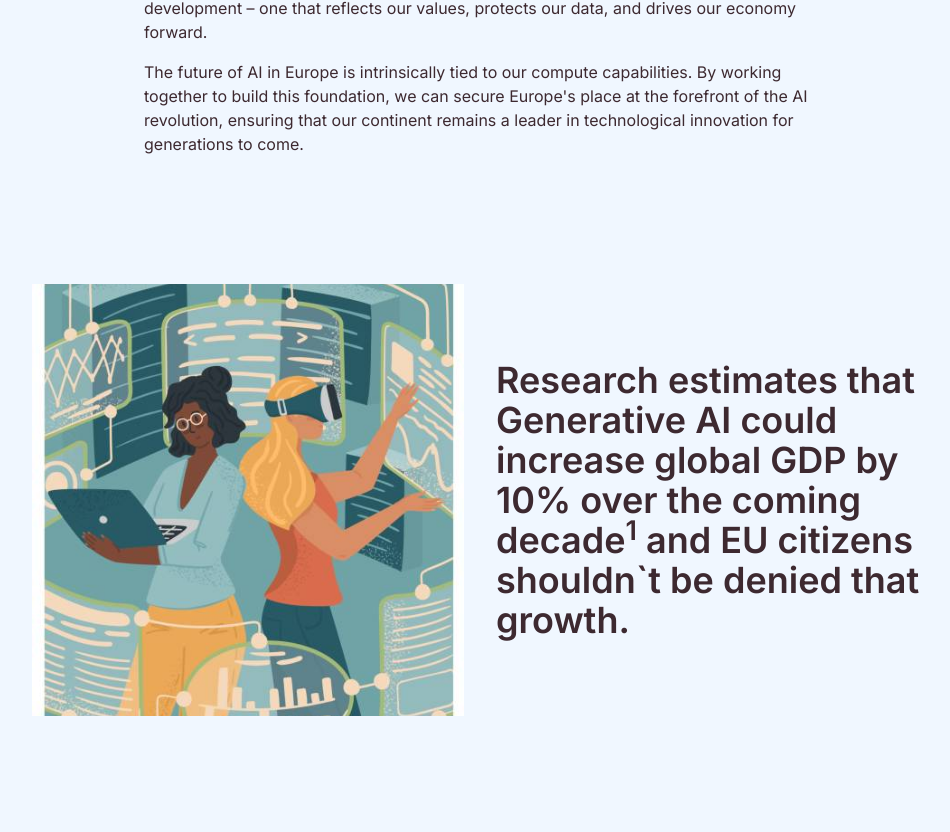
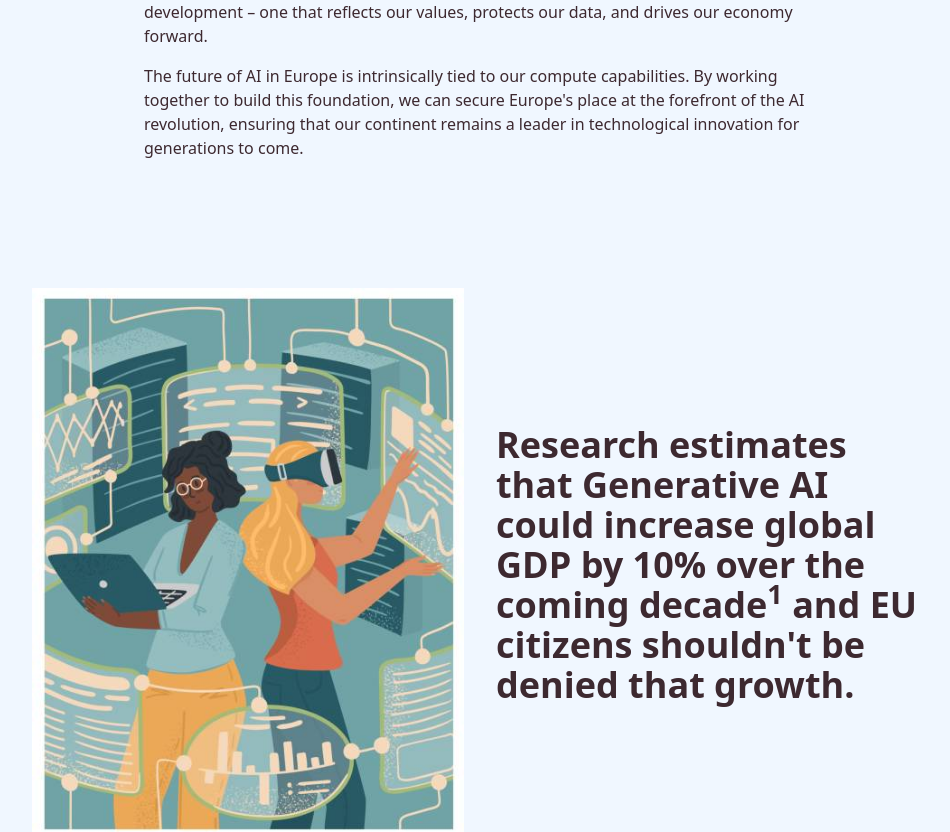
Before and after one commit to nembal/euneedsgpu, a Next.js app: page / in a window 1280 px wide. Shown: the part 1768-2600 px from the top of the page, without its empty margins (160-1110 px from the left). Built offline with nearby package versions, Linux system fonts and the light colour scheme.

Commit message:
fixes for commit:

```diff
--- a/app/layout.tsx
+++ b/app/layout.tsx
@@ -1,40 +1,19 @@
-// This is the root layout component for your Next.js app.
-// Learn more: https://nextjs.org/docs/app/building-your-application/routing/pages-and-layouts#root-layout-required
-import { Manrope, Inter } from 'next/font/google' // Import Inter font
-import { cn } from '@/lib/utils'
 import './globals.css'
-import React, { ReactNode } from 'react';
+// Removed unused import 'Manrope'
 
-interface LayoutProps {
-  children: ReactNode;
+export const metadata = {
+  title: 'Your App Title',
+  description: 'Your App Description',
 }
 
-const fontHeading = Inter({
-  subsets: ['latin'],
-  display: 'swap',
-  weight: '600', // Use Inter 600 for bold/title sections
-  variable: '--font-heading',
-})
-
-const fontBody = Inter({
-  subsets: ['latin'],
-  display: 'swap',
-  weight: '400', // Use Inter 400 for body texts
-  variable: '--font-body',
-})
-
-export default function Layout({ children }: LayoutProps) {
+export default function RootLayout({
+  children,
+}: {
+  children: React.ReactNode
+}) {
   return (
     <html lang="en">
-      <body
-        className={cn(
-          'antialiased',
-          fontHeading.variable,
-          fontBody.variable
-        )}
-      >
-        {children}
-      </body>
+      <body>{children}</body>
     </html>
   )
 }
--- a/app/page.tsx
+++ b/app/page.tsx
@@ -1,9 +1,9 @@
-import { hero } from "@/components/hero";
+import { Hero } from "@/components/hero";
 
 export default function Home() {
   return (
     <div className="min-h-screen p-8 pb-20 sm:p-20">
-      {hero()}
+      <Hero />
     </div>
   );
 }
--- a/components/hero.tsx
+++ b/components/hero.tsx
@@ -5,8 +5,9 @@
 */
 import { Button } from "@/components/ui/button";
 import SignupForm from "@/components/SingupForm";
+import Image from "next/image"; // Import Next.js Image component
 
-export function hero() {
+export function Hero() { // Changed function name to PascalCase for React components
   return (
     <div className="space-y-32">
       <section className="relative flex flex-col items-center justify-center max-h-[66vh] min-h-[66vh] bg-blue-100">
@@ -28,7 +29,7 @@ export function hero() {
       <section className="max-w-2xl mx-auto space-y-4">
         <h2 className="text-xl font-bold">Hardware and Software: The Foundation for AI Leadership in Europe</h2>
         <p>
-          As a technology company deeply invested in Europe's future, we firmly believe that robust EU-based compute infrastructure, both hardware and software, is the bedrock upon which European AI innovation must be built. The two are inextricably linked – without significant local computing power, particularly GPU resources, and advanced software, there can be no meaningful AI development in the EU.
+          As a technology company deeply invested in Europe&apos;s future, we firmly believe that robust EU-based compute infrastructure, both hardware and software, is the bedrock upon which European AI innovation must be built. The two are inextricably linked – without significant local computing power, particularly GPU resources, and advanced software, there can be no meaningful AI development in the EU.
         </p>
         <h2 className="text-xl font-bold">The Importance of AI</h2>
         <p>
@@ -41,33 +42,34 @@ export function hero() {
         </p>
         <h2 className="text-xl font-bold">The Importance of Hardware</h2>
         <p>
-          Within this broader compute landscape, GPUs play a crucial role. These powerful processors are essential for training large-scale AI models efficiently, offer superior energy efficiency aligning with EU's green initiatives, and support a wide range of scientific and industrial applications beyond AI. By investing in EU-based compute infrastructure, particularly GPU clusters, we lay the groundwork for a thriving AI industry that could potentially contribute billions of euros to the EU economy and position Europe as a global leader in AI innovation.
+          Within this broader compute landscape, GPUs play a crucial role. These powerful processors are essential for training large-scale AI models efficiently, offer superior energy efficiency aligning with EU&apos;s green initiatives, and support a wide range of scientific and industrial applications beyond AI. By investing in EU-based compute infrastructure, particularly GPU clusters, we lay the groundwork for a thriving AI industry that could potentially contribute billions of euros to the EU economy and position Europe as a global leader in AI innovation.
         </p>
         <p>
           To realize this vision, we need a cohesive EU-wide strategy that recognizes the symbiotic relationship between local compute resources and AI development. This strategy should encourage both private and public investment in EU-based high-performance computing facilities, provide clear and consistent regulations on the deployment and use of large-scale compute resources for AI research and development, and facilitate the sharing of compute resources across EU member states to foster a truly European AI ecosystem.
         </p>
         <p>
-          As a company, we are prepared to invest significantly in developing EU-based compute infrastructure. However, this investment must be met with a supportive policy environment that recognizes the foundational role of local compute in driving AI innovation. We urge EU policymakers to act decisively in creating a unified strategy that places EU-based compute at the heart of our AI ambitions. This is not just about keeping pace with global competitors; it's about charting a uniquely European path in AI development – one that reflects our values, protects our data, and drives our economy forward.
+          As a company, we are prepared to invest significantly in developing EU-based compute infrastructure. However, this investment must be met with a supportive policy environment that recognizes the foundational role of local compute in driving AI innovation. We urge EU policymakers to act decisively in creating a unified strategy that places EU-based compute at the heart of our AI ambitions. This is not just about keeping pace with global competitors; it&apos;s about charting a uniquely European path in AI development – one that reflects our values, protects our data, and drives our economy forward.
         </p>
         <p>
-          The future of AI in Europe is intrinsically tied to our compute capabilities. By working together to build this foundation, we can secure Europe's place at the forefront of the AI revolution, ensuring that our continent remains a leader in technological innovation for generations to come.
+          The future of AI in Europe is intrinsically tied to our compute capabilities. By working together to build this foundation, we can secure Europe&apos;s place at the forefront of the AI revolution, ensuring that our continent remains a leader in technological innovation for generations to come.
         </p>
       </section>
       <section className="flex flex-col items-center justify-center max-w-4xl mx-auto md:flex-row md:space-x-8">
         <div className="w-full md:w-1/2">
-          <img
+          {/* Replaced <img> with <Image /> */}
+          <Image
             src="/vector_image.jpg"
             alt="AI illustration"
             className="w-full h-auto"
-            width="300"
-            height="300"
-            style={{ aspectRatio: "300/300", objectFit: "cover" }}
+            width={300}
+            height={300}
+            style={{ objectFit: "cover" }}
           />
         </div>
         <div className="w-full mt-8 space-y-4 md:w-1/2 md:mt-0">
           <p className="text-4xl font-bold">
-            Research estimates that Generative AI could increase global GDP by 10% over the coming decade<sup>1</sup>{" "}
-            and EU citizens shouldn`t be denied that growth.
+            Research estimates that Generative AI could increase global GDP by 10% over the coming decade<sup>1</sup>{' '}
+            and EU citizens shouldn&apos;t be denied that growth.
           </p>
         </div>
       </section>
@@ -76,13 +78,13 @@ export function hero() {
         <div className="max-w-2xl mx-auto space-y-4">
           <h2 className="text-xl font-bold">GPUs for Europe</h2>
           <p>
-            we are prepared to invest significantly in developing EU-based compute infrastructure. However, this investment must be met with a supportive policy environment that recognizes the foundational role of local compute in driving AI innovation. We urge EU policymakers to act decisively in creating a unified strategy that places EU-based compute at the heart of our AI ambitions. This is not just about keeping pace with global competitors; it's about charting a uniquely European path in AI development – one that reflects our values, protects our data, and drives our economy forward.
+            We are prepared to invest significantly in developing EU-based compute infrastructure. However, this investment must be met with a supportive policy environment that recognizes the foundational role of local compute in driving AI innovation. We urge EU policymakers to act decisively in creating a unified strategy that places EU-based compute at the heart of our AI ambitions. This is not just about keeping pace with global competitors; it&apos;s about charting a uniquely European path in AI development – one that reflects our values, protects our data, and drives our economy forward.
           </p>
         </div>
       </section>
       <section className="max-w-2xl mx-auto space-y-4">
         <p>
-        The future of AI in Europe is intrinsically tied to our compute capabilities. By working together to build this foundation, we can secure Europe's place at the forefront of the AI revolution, ensuring that our continent remains a leader in technological innovation for generations to come.
+          The future of AI in Europe is intrinsically tied to our compute capabilities. By working together to build this foundation, we can secure Europe&apos;s place at the forefront of the AI revolution, ensuring that our continent remains a leader in technological innovation for generations to come.
         </p>
         <p className="text-sm text-gray-600 pt-8">
           1. <a href="https://www.jpmorgan.com/insights/global-research/artificial-intelligence/generative-ai" target="_blank" rel="noopener noreferrer">"Is generative AI a game changer?", JP Morgan, February 2024</a>
```
